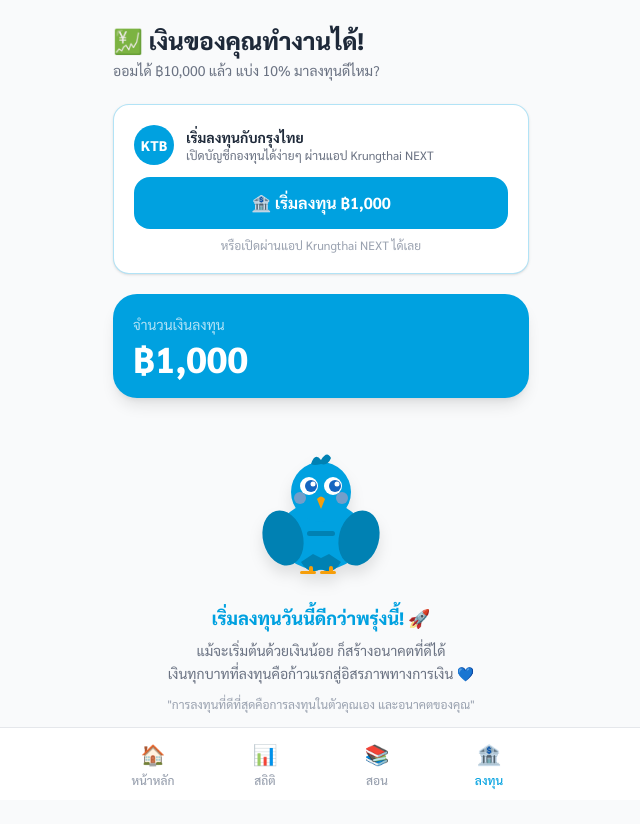
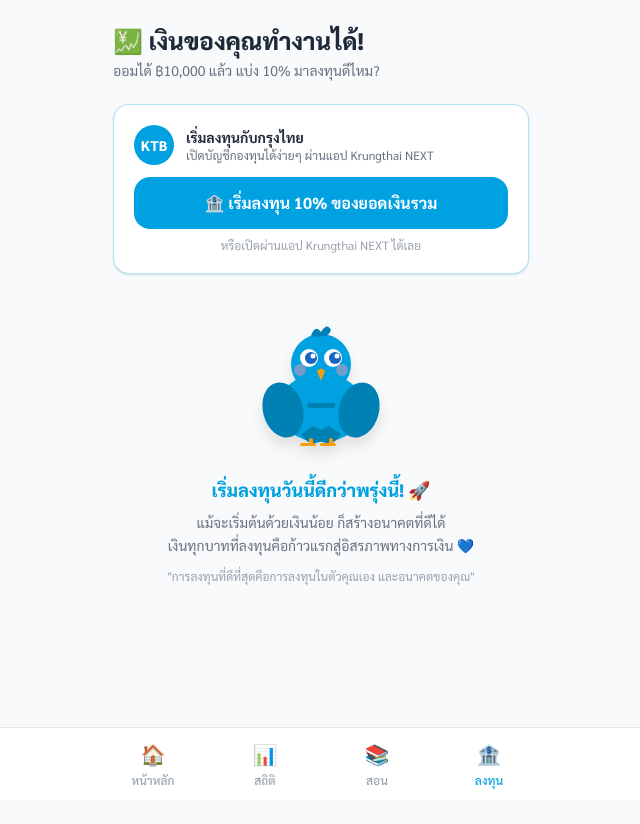
Before and after one commit to Toodmuk/redesignbanking, a Next.js app: page /invest in a window 1280 px wide. Shown: the whole page, without its empty margins (319-959 px from the left). After the commit the page ends 800 px from the top, so only its background shows below. Built offline with nearby package versions, Linux system fonts and the light colour scheme.

Commit message:
feat: hide investment preview amount before investing and update button text

```diff
--- a/src/app/invest/page.tsx
+++ b/src/app/invest/page.tsx
@@ -171,7 +171,7 @@
                 : "bg-kt-blue text-white hover:bg-kt-blue-dark"
               }`}
           >
-            {isInvested ? "✅ ลงทุนแล้ว" : `🏦 เริ่มลงทุน ฿${displayAmount.toLocaleString("th-TH")}`}
+            {isInvested ? "✅ ลงทุนแล้ว" : "🏦 เริ่มลงทุน 10% ของยอดเงินรวม"}
           </button>
           <p className="text-center text-xs text-gray-400 mt-2">
             {isInvested ? "ดูพอร์ตการลงทุนของคุณด้านล่าง" : "หรือเปิดผ่านแอป Krungthai NEXT ได้เลย"}
@@ -179,7 +179,14 @@
         </div>
 
         {/* ─── จำนวนเงินลงทุน ──────────────────────────────────────────── */}
-        <div className="bg-kt-blue rounded-3xl p-5 mb-6 shadow-lg">
+        <AnimatePresence>
+          {isInvested && (
+            <motion.div
+              className="bg-kt-blue rounded-3xl p-5 mb-6 shadow-lg"
+              initial={{ opacity: 0, scale: 0.95 }}
+              animate={{ opacity: 1, scale: 1 }}
+              exit={{ opacity: 0, scale: 0.95 }}
+            >
               <p className="text-white/70 text-sm mb-1">จำนวนเงินลงทุน</p>
               <motion.p
                 key={displayAmount}
@@ -190,7 +197,9 @@
               >
                 ฿{displayAmount.toLocaleString("th-TH")}
               </motion.p>
-        </div>
+            </motion.div>
+          )}
+        </AnimatePresence>
 
         {/* ─── Post-invest: Donut Chart OR Mascot ──────────────────────── */}
         <AnimatePresence mode="wait">
```
Lines whose indentation alone changed are shown as unchanged.
